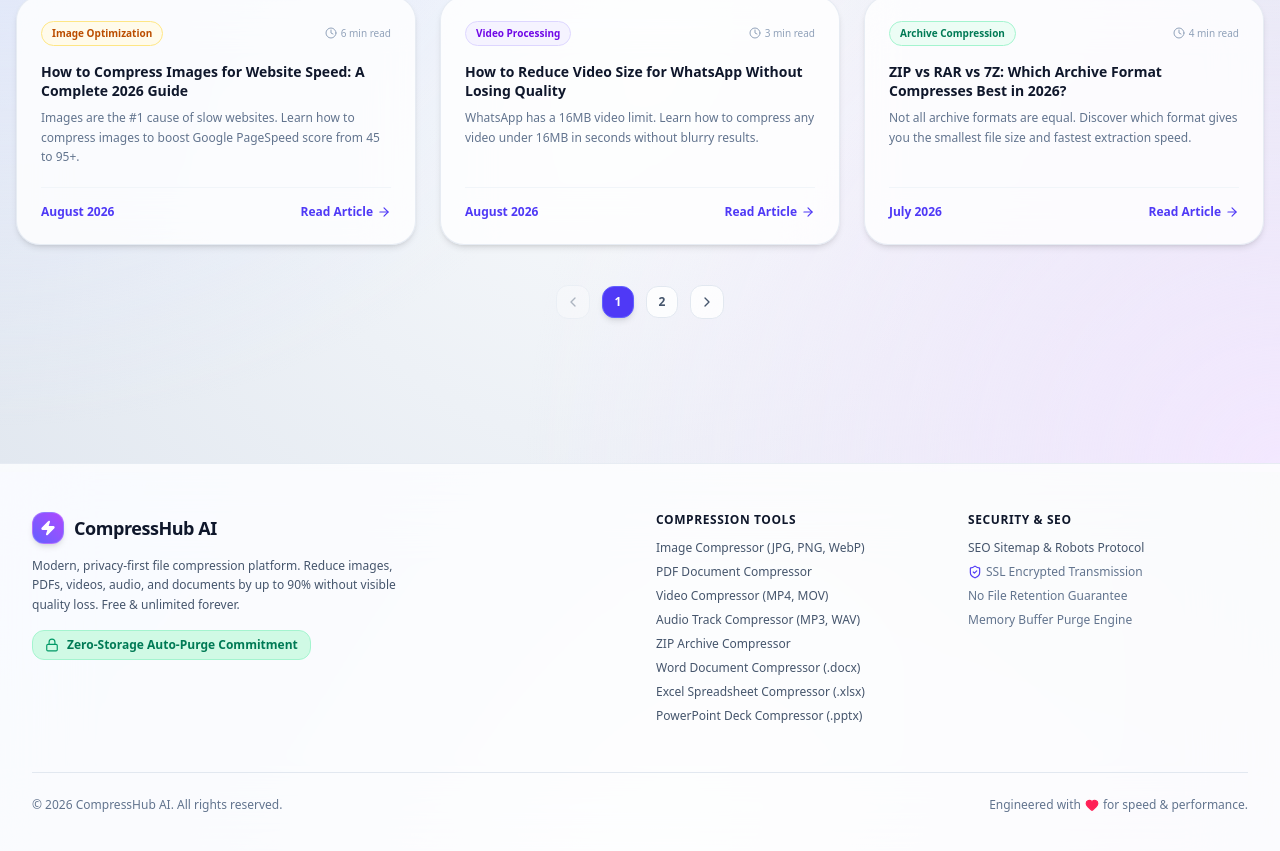
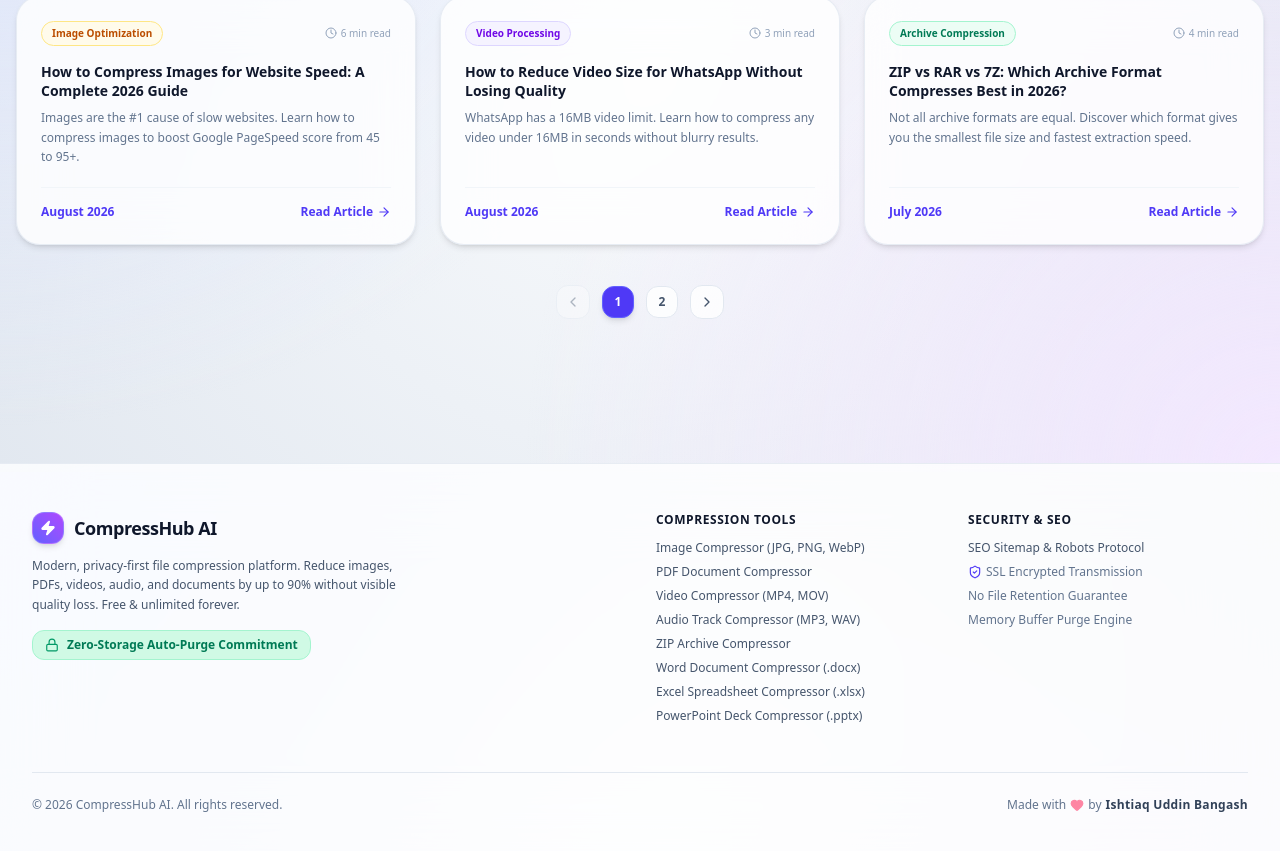
Before and after one commit to ishukhan786/CompressorHub, a React (Vite) app: page / in a window 1280 px wide. Shown: the part 5128-5979 px from the top of the page. Built offline with nearby package versions, Linux system fonts and the light colour scheme.

Commit message:
Add creator credit to footer

```diff
--- a/src/components/Footer.tsx
+++ b/src/components/Footer.tsx
@@ -102,7 +102,7 @@
         <div className="mt-12 pt-6 border-t border-slate-200 dark:border-white/10 flex flex-col sm:flex-row items-center justify-between gap-4 text-xs text-slate-500 dark:text-indigo-200/60">
           <p>© {new Date().getFullYear()} CompressHub AI. All rights reserved.</p>
           <p className="flex items-center gap-1">
-            Engineered with <Heart className="w-3.5 h-3.5 text-rose-500 fill-rose-500" /> for speed & performance.
+            Made with <Heart className="w-3.5 h-3.5 text-rose-500 fill-rose-500 animate-pulse" /> by <span className="font-bold text-slate-700 dark:text-indigo-200 tracking-wide">Ishtiaq Uddin Bangash</span>
           </p>
         </div>
       </div>
```
